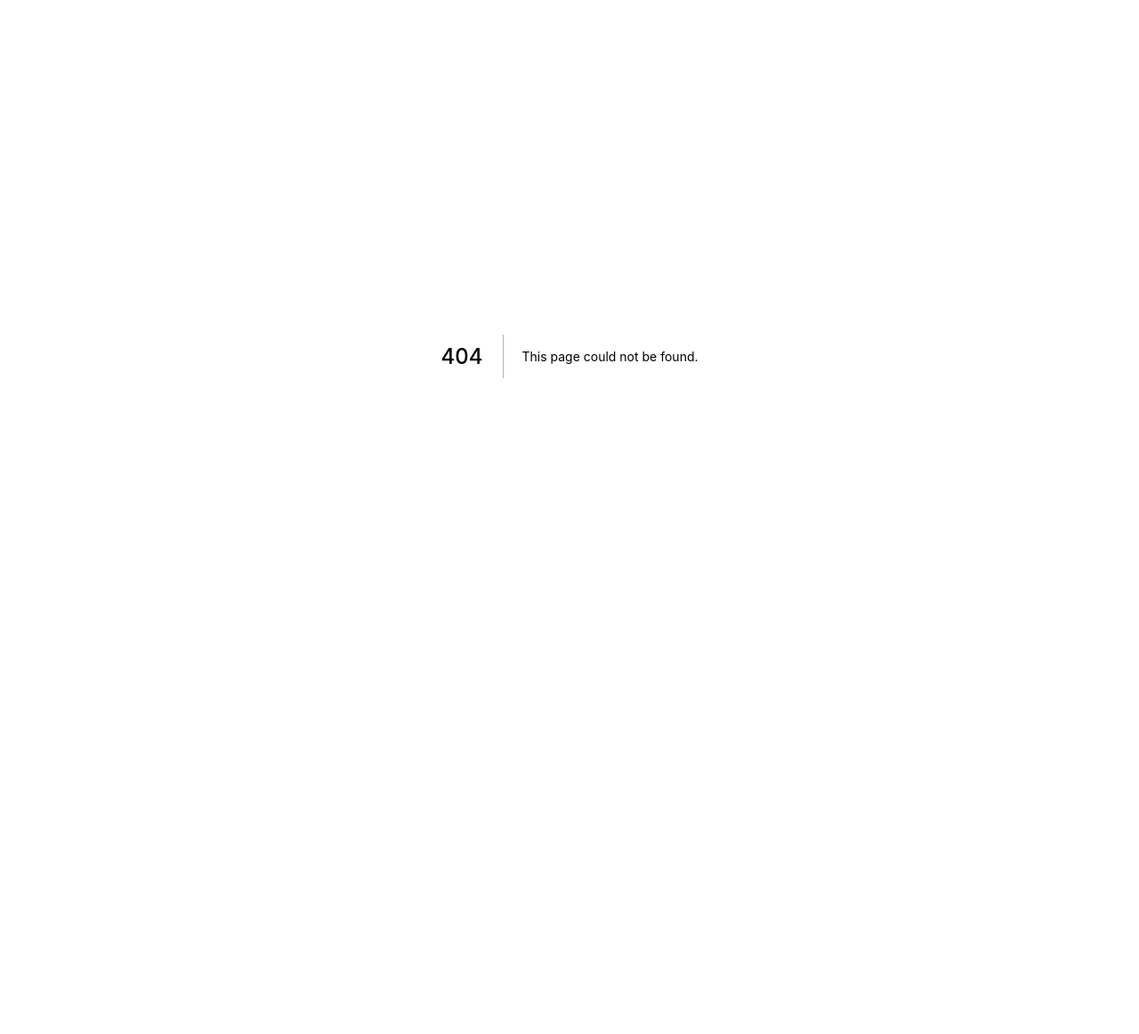
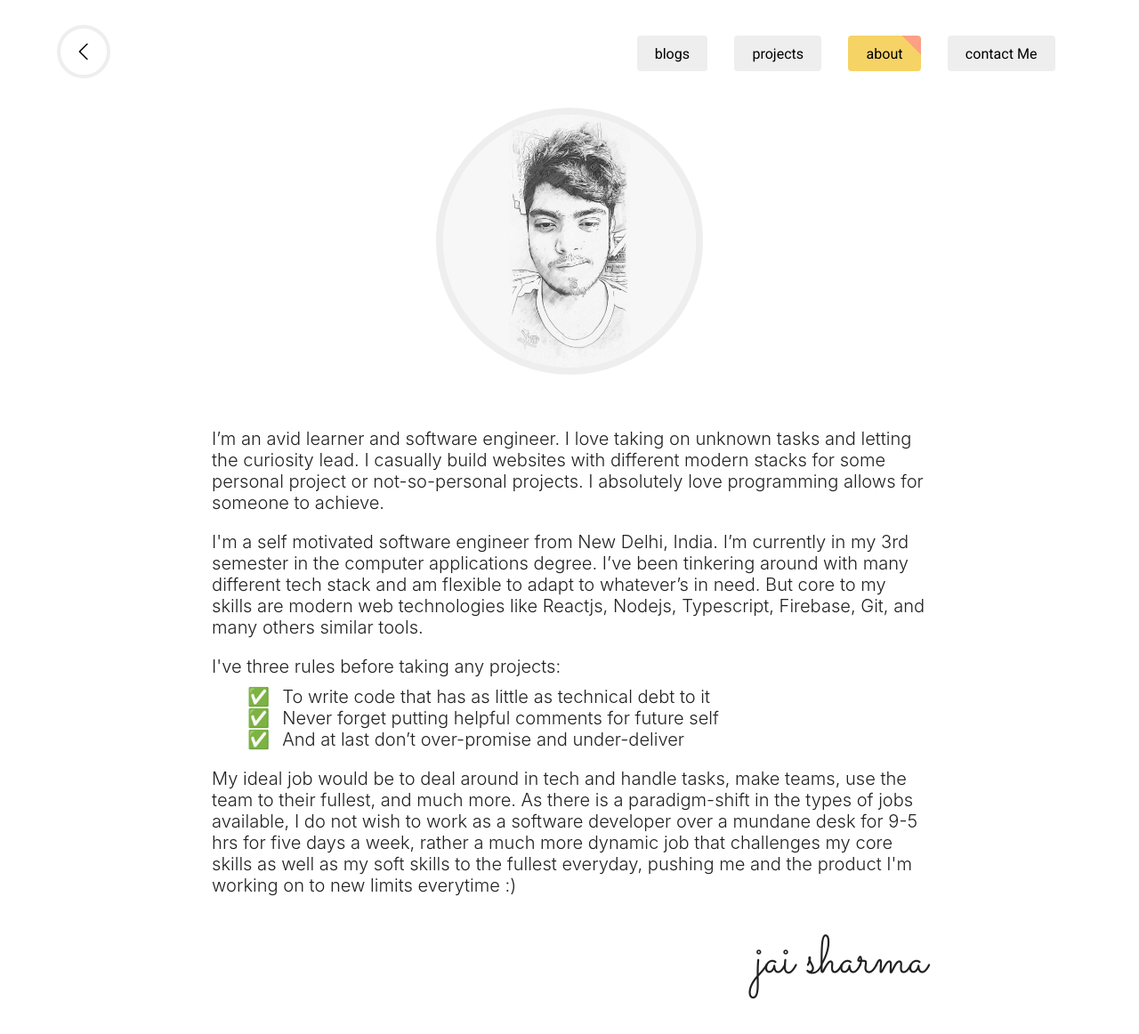
Before and after one commit to jaisharx/jaisharx.dev, a Next.js app: page /about in a window 1280 px wide. Before the commit this address had no page. Shown: the top 1162 px of the page at 89% size. Before the commit the page ends 800 px from the top, so only its background shows below. Built offline with nearby package versions, Linux system fonts and the light colour scheme.

Commit message:
added about page

```diff
--- a/components/navbar/index.js
+++ b/components/navbar/index.js
@@ -37,9 +37,9 @@ function index({ active, isBack }) {
                     </Link>
                 </li>
                 <li>
-                    <Link href="/resume">
-                        <a className={active === 'resume' ? styles.active : ''}>
-                            résumé
+                    <Link href="/about">
+                        <a className={active === 'about' ? styles.active : ''}>
+                            about
                         </a>
                     </Link>
                 </li>
--- /dev/null
+++ b/pages/about.js
@@ -0,0 +1,56 @@
+import Head from 'next/head';
+import Navbar from '../components/navbar';
+import styles from '../styles/about.module.scss';
+
+function resume() {
+    return (
+        <>
+            <Head>
+                <title>jaisharx.dev | About</title>
+            </Head>
+            <div>
+                <Navbar active="about" isBack="true" />
+                <div className={styles.container}>
+                    <img src="/assets/profile.png" alt="Profile Image" />
+
+                    <main className={styles.main}>
+                        <section className={styles.start}>
+                            I’m an avid learner and software engineer. I love taking on unknown
+                            tasks and letting the curiosity lead. I casually build websites with
+                            different modern stacks for some personal project or not-so-personal
+                            projects. I absolutely love programming allows for someone to achieve.
+                        </section>
+                        <section className={styles.mainSection}>
+                            <p>
+                                I'm a self motivated software engineer from New Delhi, India. I’m
+                                currently in my 3rd semester in the computer applications degree.
+                                I’ve been tinkering around with many different tech stack and am
+                                flexible to adapt to whatever’s in need. But core to my skills are
+                                modern web technologies like Reactjs, Nodejs, Typescript, Firebase,
+                                Git, and many others similar tools.
+                            </p>
+                            I've three rules before taking any projects:
+                            <ul>
+                                <li>To write code that has as little as technical debt to it</li>
+                                <li>Never forget putting helpful comments for future self</li>
+                                <li>And at last don’t over-promise and under-deliver</li>
+                            </ul>
+                        </section>
+                        <section className={styles.end}>
+                            My ideal job would be to deal around in tech and handle tasks, make
+                            teams, use the team to their fullest, and much more. As there is a
+                            paradigm-shift in the types of jobs available, I do not wish to work as
+                            a software developer over a mundane desk for 9-5 hrs for five days a
+                            week, rather a much more dynamic job that challenges my core skills as
+                            well as my soft skills to the fullest everyday, pushing me and the
+                            product I'm working on to new limits everytime :)
+                        </section>
+                        <div className={styles.signature}>jai sharma</div>
+                    </main>
+                </div>
+            </div>
+        </>
+    );
+}
+
+export default resume;
--- /dev/null
+++ b/styles/about.module.scss
@@ -0,0 +1,51 @@
+@import url('https://fonts.googleapis.com/css2?family=Sacramento&display=swap');
+
+.container {
+    width: 80rem;
+    margin: auto;
+    display: flex;
+    align-items: center;
+    justify-content: center;
+    flex-direction: column;
+
+    img {
+        cursor: pointer;
+        width: 300px;
+        height: 300px;
+        border-radius: 50%;
+        transition: all 0.2s ease;
+        border: 8px solid #eee;
+
+        &:hover {
+            transform: scale(1.2);
+            border: 8px solid var(--primary-color);
+        }
+    }
+}
+
+.main {
+    margin: 6rem 0;
+    font-size: 2rem;
+    font-weight: 300;
+    color: #222;
+}
+
+.mainSection {
+    ul {
+        margin-top: 1rem;
+        margin-bottom: 2rem;
+        list-style: none;
+
+        li::before {
+            content: '\2705';
+            margin-right: 1.4rem;
+        }
+    }
+}
+
+.signature {
+    font-family: 'Sacramento', cursive;
+    margin-top: 3rem;
+    font-size: 6rem;
+    text-align: right;
+}
```
Also changed, not shown: pages/blogs/index.js (+7 -1 lines), pages/contact.js (+5 -5 lines), pages/projects/index.js (+7 -0 lines), pages/resume.js (deleted, +0 -11 lines), public/assets/profile.png (added), styles/index.module.scss (line endings or trailing spaces).
